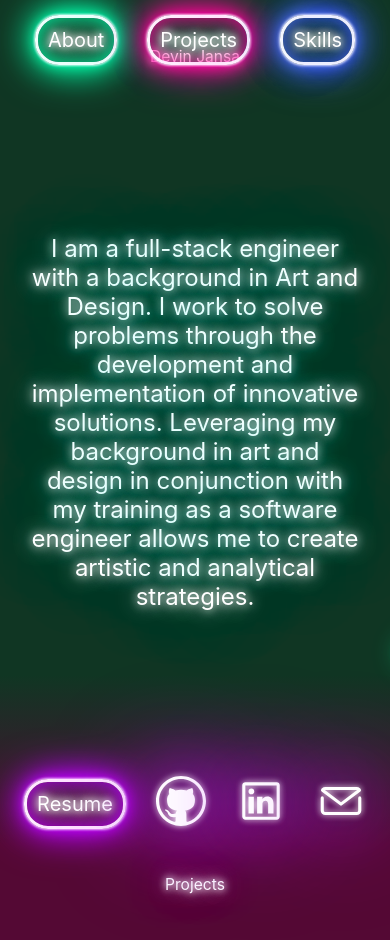
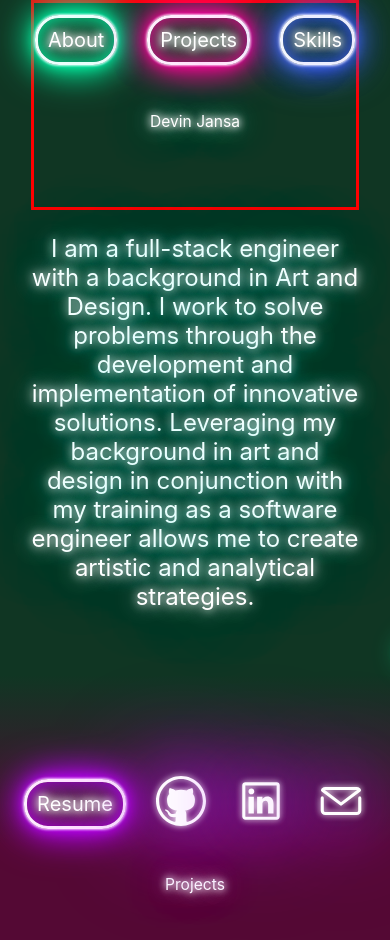
Before and after one commit to Doujie625/PortFolio-on-React, a React (Create React App) app: page / in a window 390 px wide. Shown: the top 940 px of the page. Built offline with nearby package versions, Linux system fonts and the light colour scheme.

Commit message:
testing title placement

```diff
--- a/src/CSS/About.css
+++ b/src/CSS/About.css
@@ -11,12 +11,15 @@
     grid-template-columns: 1fr;
     grid-template-rows: 1fr 1fr 1fr;
     grid-row: 1 / 2;
+
 }
 
 .About_top {
     padding: 2em 0 0em 0;
     grid-row: 1 / 2;
     grid-column: 1 / 2;
+
+    border: solid red;
 }
 .About_bottom {
     padding: 0em 0 0em 0;
@@ -24,3 +27,10 @@
     grid-column: 1 / 2;
     font-size: 24px;
 }
+
+@media screen and (max-width: 700px) {
+    .About_top {
+        padding: 6em 0 0em 0;
+    }
+
+}
```
